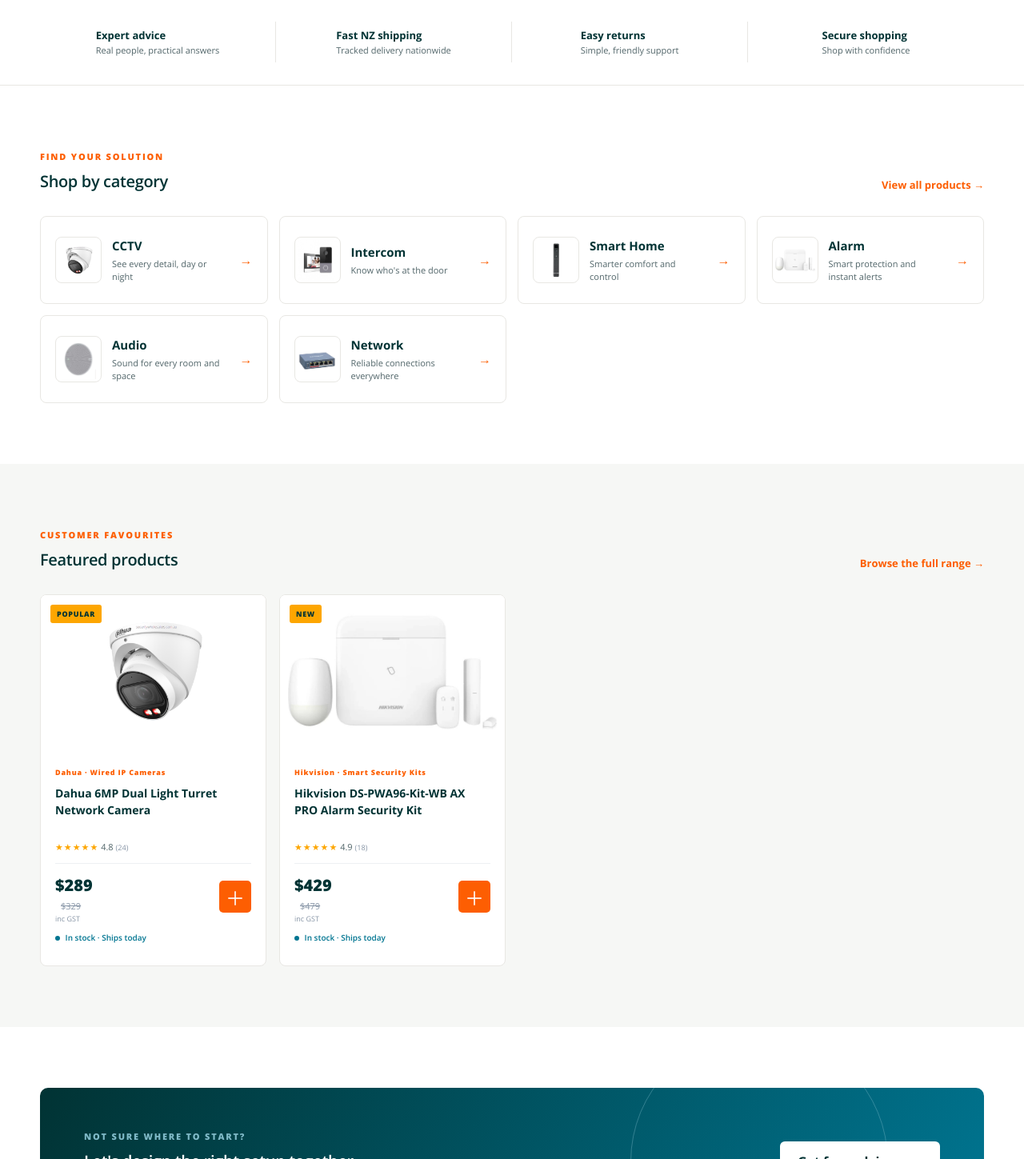
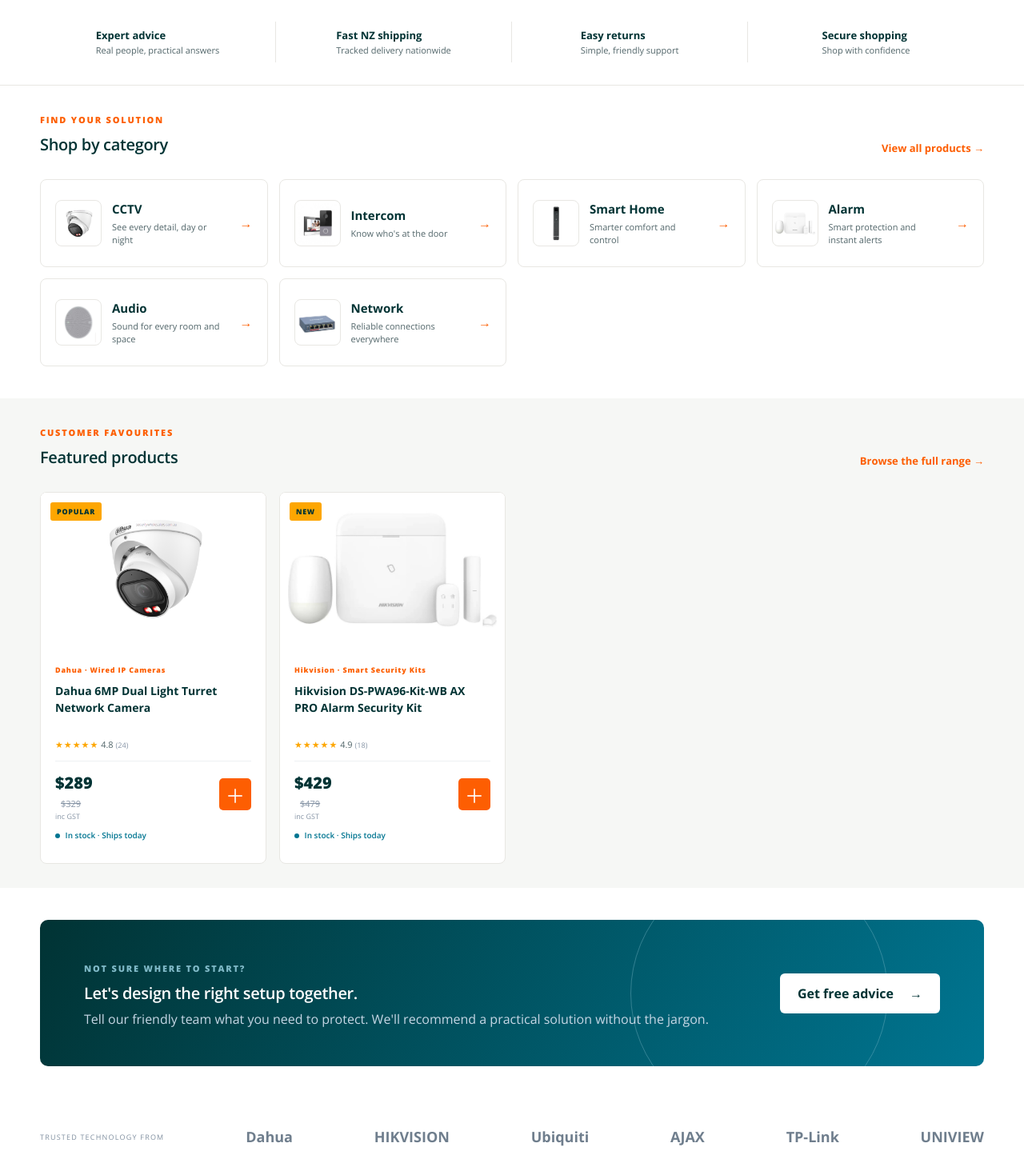
Before and after one commit to YangWang0124/iSmartTech, a React (Vite) app: page / in a window 1280 px wide. Shown: the part 401-1850 px from the top of the page at 80% size. Built offline with nearby package versions, Linux system fonts and the light colour scheme; no server answers.

Commit message:
Refine homepage spacing

```diff
--- a/src/pages/HomePage.tsx
+++ b/src/pages/HomePage.tsx
@@ -44,12 +44,12 @@
 
       <section className="benefits"><div className="container benefits__grid"><div><span><strong>{zh ? "专业建议" : "Expert advice"}</strong><small>{zh ? "真人服务，实用解答" : "Real people, practical answers"}</small></span></div><div><span><strong>{zh ? "新西兰快速配送" : "Fast NZ shipping"}</strong><small>{zh ? "全国可追踪配送" : "Tracked delivery nationwide"}</small></span></div><div><span><strong>{zh ? "轻松退货" : "Easy returns"}</strong><small>{zh ? "简单友好的支持" : "Simple, friendly support"}</small></span></div><div><span><strong>{zh ? "安心购物" : "Secure shopping"}</strong><small>{zh ? "放心选购" : "Shop with confidence"}</small></span></div></div></section>
 
-      <section className="section container">
+      <section className="section container home-product-section home-category-section">
         <div className="section-heading"><div><span className="eyebrow">{zh ? "找到适合您的方案" : "FIND YOUR SOLUTION"}</span><h2>{zh ? "按类别选购" : "Shop by category"}</h2></div><Link to="/products">{zh ? "查看全部商品" : "View all products"} →</Link></div>
         <div className="category-grid">{homepageCategories.map(category => <Link key={category.slug} to={`/category/${category.slug}`} className="category-card"><span className="category-card__product"><img src={category.image} alt={category.product} /></span><div><h3>{zh ? category.zhName : category.name}</h3><p>{zh ? category.zhCopy : category.copy}</p></div><b>→</b></Link>)}</div>
       </section>
 
-      <section className="section section--tint"><div className="container"><div className="section-heading"><div><span className="eyebrow">{zh ? "客户喜爱" : "CUSTOMER FAVOURITES"}</span><h2>{zh ? "精选商品" : "Featured products"}</h2></div><Link to="/products">{zh ? "浏览全部系列" : "Browse the full range"} →</Link></div><ProductGrid products={products.slice(0, 8)} /></div></section>
+      <section className="section section--tint home-product-section"><div className="container"><div className="section-heading"><div><span className="eyebrow">{zh ? "客户喜爱" : "CUSTOMER FAVOURITES"}</span><h2>{zh ? "精选商品" : "Featured products"}</h2></div><Link to="/products">{zh ? "浏览全部系列" : "Browse the full range"} →</Link></div><ProductGrid products={products.slice(0, 8)} /></div></section>
 
       <section className="container advice-banner"><div><span className="eyebrow">{zh ? "不知道从哪里开始？" : "NOT SURE WHERE TO START?"}</span><h2>{zh ? "让我们一起设计合适的方案。" : "Let's design the right setup together."}</h2><p>{zh ? "告诉我们您需要保护什么，友好的团队会为您推荐实用且易懂的解决方案。" : "Tell our friendly team what you need to protect. We'll recommend a practical solution without the jargon."}</p></div><Link className="button button--light" to="/contact">{zh ? "获取免费建议" : "Get free advice"} <span>→</span></Link></section>
 
--- a/src/palette.css
+++ b/src/palette.css
@@ -1,8 +1,15 @@
 /* Sacramento green retail palette — colour-only refresh. */
+.catalogue-mega-nav .category-nav__inner>a,.catalogue-mega-nav .mega-menu>a{font-size:14px}
 @media(max-width:1200px){.main-nav>.mobile-menu-link,.main-nav>.mobile-catalogue>summary{font-weight:600!important}.mobile-catalogue>a,.mobile-catalogue details summary,.mobile-catalogue details>a{font-weight:400!important}}
 html,body,button,input,select,textarea,h1,h2,h3,h4,h5,h6,a,p,span,strong,small,label,summary,li,dt,dd{font-family:'Open Sans',Arial,sans-serif!important}
 .home-slide--installation .home-slide__content h1{font-size:25px;font-weight:700;letter-spacing:-.5px}
 .section-heading h2,.advice-banner h2{font-size:20px;font-weight:600;letter-spacing:-.35px}
+.home-product-section{padding-top:30px;padding-bottom:30px}
+.section.home-category-section{padding-top:30px;padding-bottom:40px}
+.home-product-section+.advice-banner{margin-top:40px}
+@media(max-width:700px){.home-product-section{padding-top:38px;padding-bottom:38px}}
+@media(max-width:700px){.section.home-category-section{padding-top:38px;padding-bottom:48px}}
+@media(max-width:700px){.home-product-section+.advice-banner{margin-top:38px}}
 .benefits__grid>div{justify-content:center;text-align:left;gap:0}.benefits__grid>div:first-child{padding-left:28px}
 @media(max-width:980px){.benefits__grid>div,.benefits__grid>div:first-child,.benefits__grid>div:nth-child(odd){justify-content:flex-start;padding-left:16px;padding-right:16px}}
 @media(max-width:430px){.benefits__grid>div,.benefits__grid>div:first-child,.benefits__grid>div:nth-child(odd){padding-left:14px;padding-right:14px}}
```
